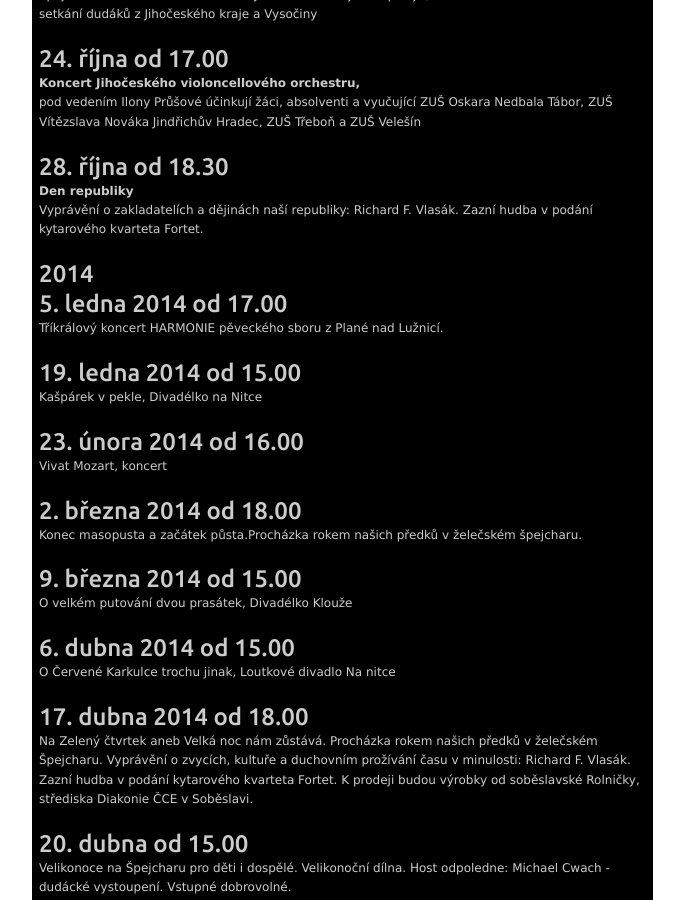
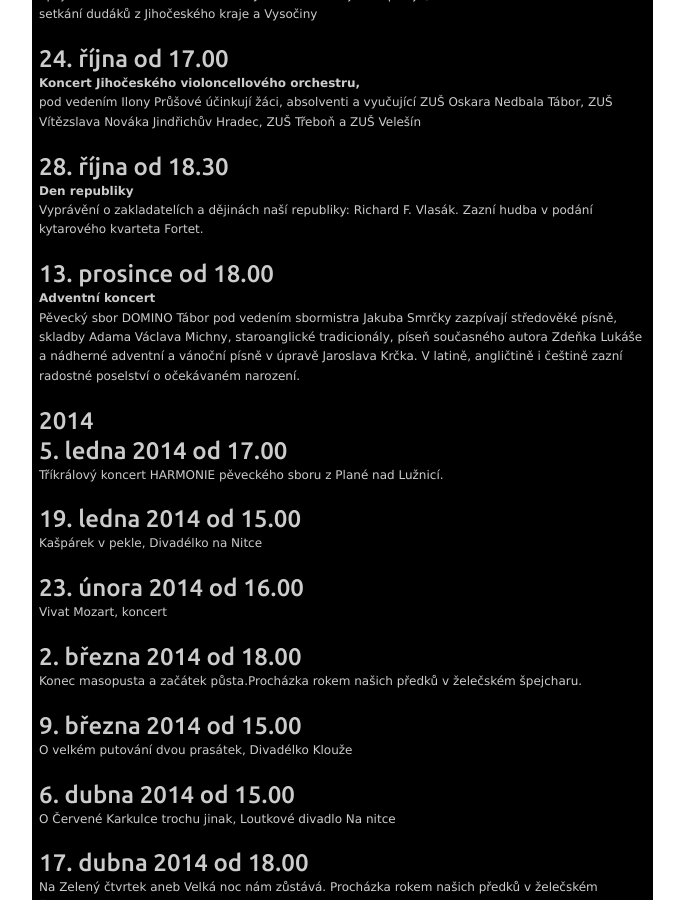
Before and after one commit to spejcharzelec/spejcharzelec.github.com, a Jekyll site: the page built from _posts/2011-12-24-archiv-akci.html, in a window 1280 px wide and 900 px high, scrolled down 651 px. Shown: the whole window, without its empty margins (427-1111 px from the left). Built offline with Jekyll 4.4.1, drawn with Linux system fonts in a browser that asks for light colours.

Commit message:
Update 2011-12-24-archiv-akci.html

```diff
--- a/_posts/2011-12-24-archiv-akci.html
+++ b/_posts/2011-12-24-archiv-akci.html
@@ -29,6 +29,10 @@ pod vedením Ilony Průšové účinkují žáci, absolventi a vyučující ZUŠ
 <h2>28. října od 18.30</h2>
 <b>Den republiky</b><br />
 Vyprávění o zakladatelích a dějinách naší republiky: Richard F. Vlasák. Zazní hudba v podání kytarového kvarteta Fortet.<br /><br />
+
+<h2>13. prosince od 18.00</h2>
+<b>Adventní koncert</b><br />
+Pěvecký sbor DOMINO Tábor pod vedením sbormistra Jakuba Smrčky zazpívají středověké písně, skladby Adama Václava Michny, staroanglické tradicionály, píseň současného autora Zdeňka Lukáše a nádherné adventní a vánoční písně v úpravě Jaroslava Krčka. V latině, angličtině i češtině zazní radostné poselství o očekávaném narození.<br /><br />
 
 <h2>2014</h2>
 
```
